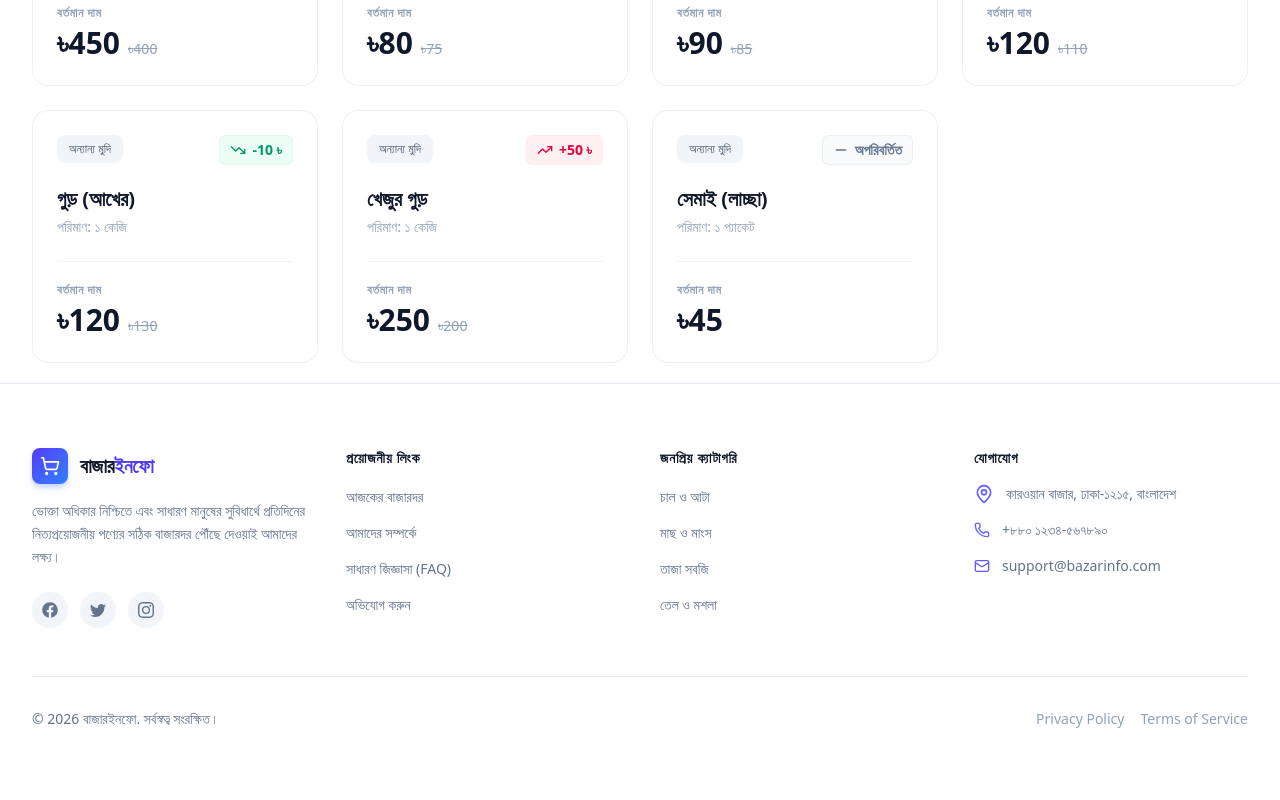
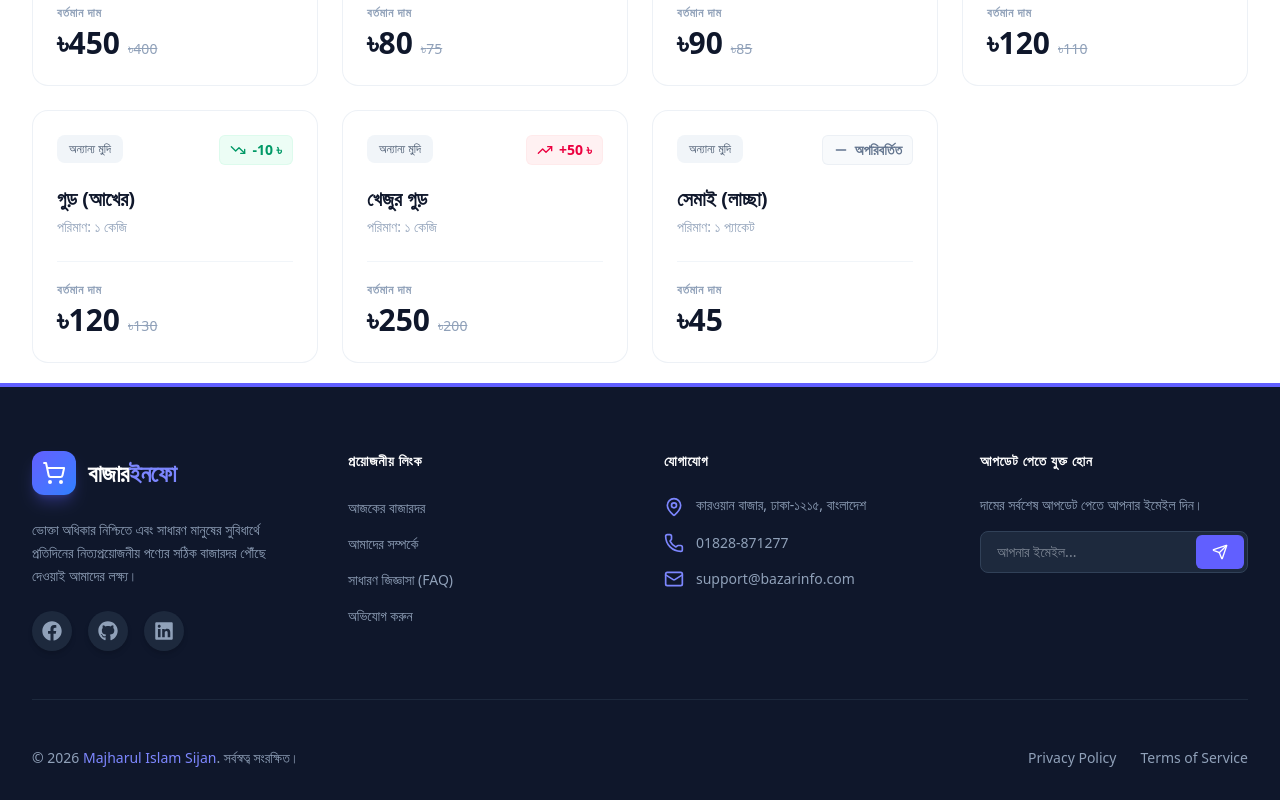
Before and after one commit to Sijan666/bazarInfo, a React (Vite) app: page / in a window 1280 px wide. Shown: the part 10735-11535 px from the top of the page. Before the commit the page ends 11496 px from the top, so only its background shows below. Built offline with nearby package versions, Linux system fonts and the light colour scheme.

Commit message:
update footer

```diff
--- a/src/components/layouts/Footer.jsx
+++ b/src/components/layouts/Footer.jsx
@@ -1,88 +1,92 @@
 import React from 'react';
 import { Link } from 'react-router-dom';
-import { ShoppingCart, Mail, Phone, MapPin } from 'lucide-react';
-import { FaFacebook } from 'react-icons/fa';
-import { BsInstagram, BsTwitter } from 'react-icons/bs';
+import { ShoppingCart, Mail, Phone, MapPin, Send } from 'lucide-react';
+import { FaFacebook, FaGithub, FaLinkedin } from 'react-icons/fa';
 
 const Footer = () => {
   const currentYear = new Date().getFullYear();
 
   return (
-    <footer className="bg-white border-t border-slate-200 pt-16 pb-8 mt-auto ">
+    <footer className="bg-slate-900 text-slate-300 pt-16 pb-8 mt-auto font-sans border-t-4 border-indigo-500">
       <div className="container mx-auto px-4 md:px-8">
-        <div className="grid grid-cols-1 md:grid-cols-2 lg:grid-cols-4 gap-10 mb-12">
+        <div className="grid grid-cols-1 md:grid-cols-2 lg:grid-cols-4 gap-12 mb-12 border-b border-slate-800 pb-12">
           {/* Brand Info */}
           <div className="lg:col-span-1">
-            <Link to="/" className="items-center gap-3 mb-4 inline-flex">
-              <div className="bg-linear-to-br from-indigo-600 to-blue-500 p-2 rounded-lg shadow-md shadow-indigo-200">
-                <ShoppingCart className="w-5 h-5 text-white" />
+            <Link to="/" className="items-center gap-3 mb-6 inline-flex">
+              <div className="bg-linear-to-br from-indigo-500 to-blue-500 p-2.5 rounded-xl shadow-lg shadow-indigo-500/30">
+                <ShoppingCart className="w-6 h-6 text-white" />
               </div>
-              <h2 className="text-xl font-extrabold text-slate-900 tracking-tight">
-                বাজার<span className="text-indigo-600">ইনফো</span>
+              <h2 className="text-2xl font-extrabold text-white tracking-tight">
+                বাজার<span className="text-indigo-400">ইনফো</span>
               </h2>
             </Link>
-            <p className="text-slate-500 text-sm leading-relaxed mb-6">
-              ভোক্তা অধিকার নিশ্চিতে এবং সাধারণ মানুষের সুবিধার্থে প্রতিদিনের নিত্যপ্রয়োজনীয় পণ্যের সঠিক বাজারদর পৌঁছে দেওয়াই আমাদের লক্ষ্য।
+            <p className="text-slate-400 text-sm leading-relaxed mb-6">
+              ভোক্তা অধিকার নিশ্চিতে এবং সাধারণ মানুষের সুবিধার্থে প্রতিদিনের নিত্যপ্রয়োজনীয় পণ্যের সঠিক বাজারদর পৌঁছে দেওয়াই আমাদের লক্ষ্য।
             </p>
-            <div className="flex items-center gap-3">
-              <a href="#" className="w-9 h-9 rounded-full bg-slate-100 flex items-center justify-center text-slate-500 hover:bg-indigo-50 hover:text-indigo-600 transition-colors">
-                <FaFacebook className="w-4 h-4" />
+            <div className="flex items-center gap-4">
+              <a href="#" className="w-10 h-10 rounded-full bg-slate-800 flex items-center justify-center text-slate-400 hover:bg-indigo-500 hover:text-white hover:-translate-y-1 transition-all duration-300 shadow-md">
+                <FaFacebook className="w-5 h-5" />
               </a>
-              <a href="#" className="w-9 h-9 rounded-full bg-slate-100 flex items-center justify-center text-slate-500 hover:bg-indigo-50 hover:text-indigo-600 transition-colors">
-                <BsTwitter className="w-4 h-4" />
+              <a href="#" className="w-10 h-10 rounded-full bg-slate-800 flex items-center justify-center text-slate-400 hover:bg-indigo-500 hover:text-white hover:-translate-y-1 transition-all duration-300 shadow-md">
+                <FaGithub className="w-5 h-5" />
               </a>
-              <a href="#" className="w-9 h-9 rounded-full bg-slate-100 flex items-center justify-center text-slate-500 hover:bg-indigo-50 hover:text-indigo-600 transition-colors">
-                <BsInstagram className="w-4 h-4" />
+              <a href="#" className="w-10 h-10 rounded-full bg-slate-800 flex items-center justify-center text-slate-400 hover:bg-indigo-500 hover:text-white hover:-translate-y-1 transition-all duration-300 shadow-md">
+                <FaLinkedin className="w-5 h-5" />
               </a>
             </div>
           </div>
           {/* Quick Links */}
           <div>
-            <h3 className="font-bold text-slate-900 mb-4 uppercase tracking-wider text-sm">প্রয়োজনীয় লিংক</h3>
+            <h3 className="text-white font-bold mb-6 uppercase tracking-wider text-sm">প্রয়োজনীয় লিংক</h3>
             <ul className="space-y-3">
-              <li><Link to="/" className="text-slate-500 hover:text-indigo-600 transition-colors text-sm">আজকের বাজারদর</Link></li>
-              <li><Link to="/about" className="text-slate-500 hover:text-indigo-600 transition-colors text-sm">আমাদের সম্পর্কে</Link></li>
-              <li><Link to="/faq" className="text-slate-500 hover:text-indigo-600 transition-colors text-sm">সাধারণ জিজ্ঞাসা (FAQ)</Link></li>
-              <li><Link to="/complaint" className="text-slate-500 hover:text-indigo-600 transition-colors text-sm">অভিযোগ করুন</Link></li>
-            </ul>
-          </div>
-          {/* Top Categories */}
-          <div>
-            <h3 className="font-bold text-slate-900 mb-4 uppercase tracking-wider text-sm">জনপ্রিয় ক্যাটাগরি</h3>
-            <ul className="space-y-3">
-              <li><button className="text-slate-500 hover:text-indigo-600 transition-colors text-sm">চাল ও আটা</button></li>
-              <li><button className="text-slate-500 hover:text-indigo-600 transition-colors text-sm">মাছ ও মাংস</button></li>
-              <li><button className="text-slate-500 hover:text-indigo-600 transition-colors text-sm">তাজা সবজি</button></li>
-              <li><button className="text-slate-500 hover:text-indigo-600 transition-colors text-sm">তেল ও মশলা</button></li>
+              <li><Link to="/" className="text-slate-400 hover:text-indigo-400 hover:translate-x-1 transition-all inline-block text-sm">আজকের বাজারদর</Link></li>
+              <li><Link to="/about" className="text-slate-400 hover:text-indigo-400 hover:translate-x-1 transition-all inline-block text-sm">আমাদের সম্পর্কে</Link></li>
+              <li><Link to="/faq" className="text-slate-400 hover:text-indigo-400 hover:translate-x-1 transition-all inline-block text-sm">সাধারণ জিজ্ঞাসা (FAQ)</Link></li>
+              <li><Link to="/complaint" className="text-slate-400 hover:text-indigo-400 hover:translate-x-1 transition-all inline-block text-sm">অভিযোগ করুন</Link></li>
             </ul>
           </div>
           {/* Contact Info */}
           <div>
-            <h3 className="font-bold text-slate-900 mb-4 uppercase tracking-wider text-sm">যোগাযোগ</h3>
+            <h3 className="text-white font-bold mb-6 uppercase tracking-wider text-sm">যোগাযোগ</h3>
             <ul className="space-y-4">
-              <li className="flex items-start gap-3 text-sm text-slate-500">
-                <MapPin className="w-5 h-5 text-indigo-500 shrink-0" />
-                <span>কারওয়ান বাজার, ঢাকা-১২১৫, বাংলাদেশ</span>
+              <li className="flex items-start gap-3 text-sm text-slate-400">
+                <MapPin className="w-5 h-5 text-indigo-400 shrink-0 mt-0.5" />
+                <span>কারওয়ান বাজার, ঢাকা-১২১৫, বাংলাদেশ</span>
               </li>
-              <li className="flex items-center gap-3 text-sm text-slate-500">
-                <Phone className="w-4 h-4 text-indigo-500 shrink-0" />
-                <span>+৮৮০ ১২৩৪-৫৬৭৮৯০</span>
+              <li className="flex items-center gap-3 text-sm text-slate-400">
+                <Phone className="w-5 h-5 text-indigo-400 shrink-0" />
+                <a href="tel:01828871277" className="hover:text-indigo-400 transition-colors">01828-871277</a>
               </li>
-              <li className="flex items-center gap-3 text-sm text-slate-500">
-                <Mail className="w-4 h-4 text-indigo-500 shrink-0" />
-                <span>support@bazarinfo.com</span>
+              <li className="flex items-center gap-3 text-sm text-slate-400">
+                <Mail className="w-5 h-5 text-indigo-400 shrink-0" />
+                <a href="mailto:support@bazarinfo.com" className="hover:text-indigo-400 transition-colors">support@bazarinfo.com</a>
               </li>
             </ul>
           </div>
+          {/* Newsletter Box */}
+          <div>
+            <h3 className="text-white font-bold mb-6 uppercase tracking-wider text-sm">আপডেট পেতে যুক্ত হোন</h3>
+            <p className="text-slate-400 text-sm mb-4">দামের সর্বশেষ আপডেট পেতে আপনার ইমেইল দিন।</p>
+            <div className="flex relative">
+              <input
+                type="email"
+                placeholder="আপনার ইমেইল..."
+                className="w-full bg-slate-800 border border-slate-700 text-slate-200 px-4 py-2.5 rounded-lg focus:outline-none focus:border-indigo-500 focus:ring-1 focus:ring-indigo-500 transition-all text-sm"
+              />
+              <button className="absolute right-1 top-1 bottom-1 bg-indigo-500 hover:bg-indigo-600 text-white px-4 rounded-md transition-colors flex items-center justify-center">
+                <Send className="w-4 h-4" />
+              </button>
+            </div>
+          </div>
         </div>
         {/* Copyright Bar */}
-        <div className="border-t border-slate-200 pt-8 flex flex-col md:flex-row items-center justify-between gap-4">
-          <p className="text-slate-500 text-sm text-center md:text-left">
-            © {currentYear} বাজারইনফো. সর্বস্বত্ব সংরক্ষিত।
+        <div className="flex flex-col md:flex-row items-center justify-between gap-4">
+          <p className="text-slate-400 text-sm text-center md:text-left">
+            © {currentYear} <span className="text-indigo-400 font-medium hover:text-indigo-300 transition-colors cursor-pointer">Majharul Islam Sijan</span>. সর্বস্বত্ব সংরক্ষিত।
           </p>
-          <div className="flex gap-4 text-sm">
-            <Link to="/privacy" className="text-slate-400 hover:text-slate-600 transition-colors">Privacy Policy</Link>
-            <Link to="/terms" className="text-slate-400 hover:text-slate-600 transition-colors">Terms of Service</Link>
+          <div className="flex gap-6 text-sm">
+            <Link to="/privacy" className="text-slate-400 hover:text-white transition-colors">Privacy Policy</Link>
+            <Link to="/terms" className="text-slate-400 hover:text-white transition-colors">Terms of Service</Link>
           </div>
         </div>
       </div>
```
